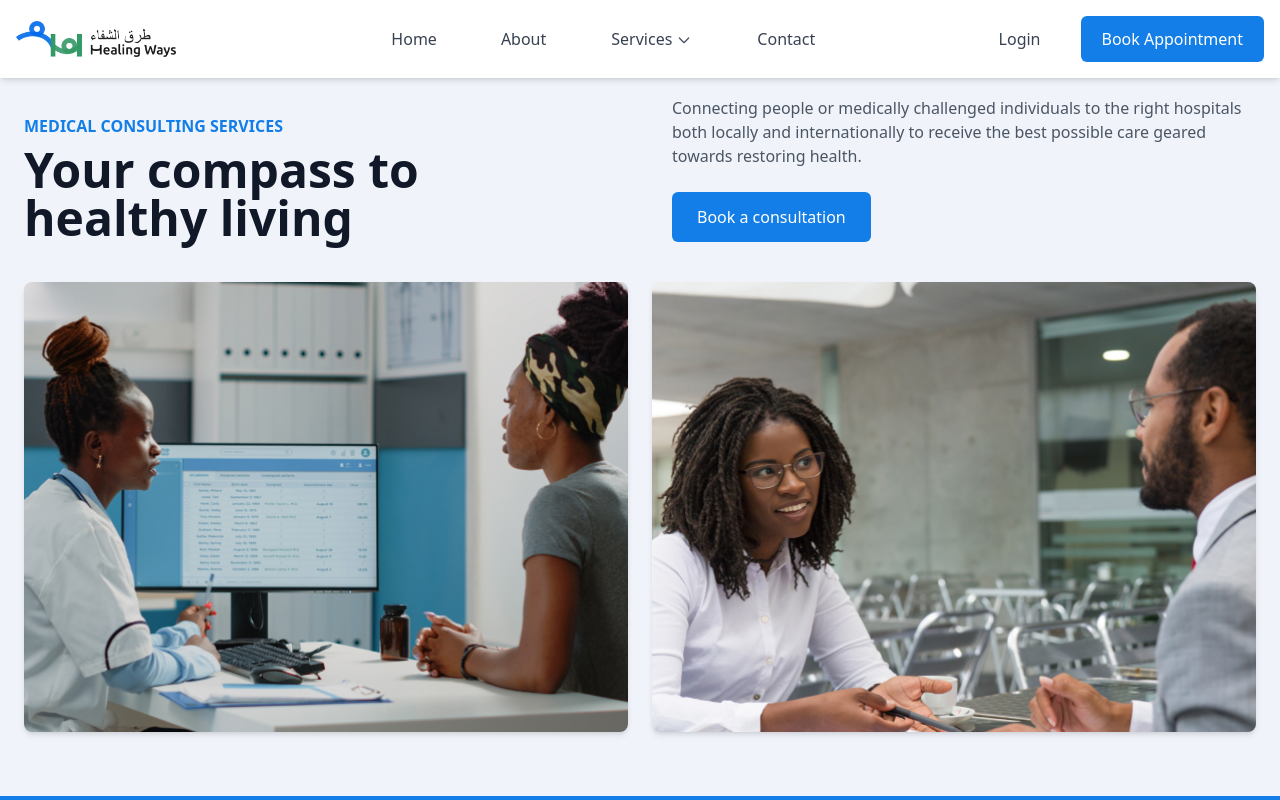
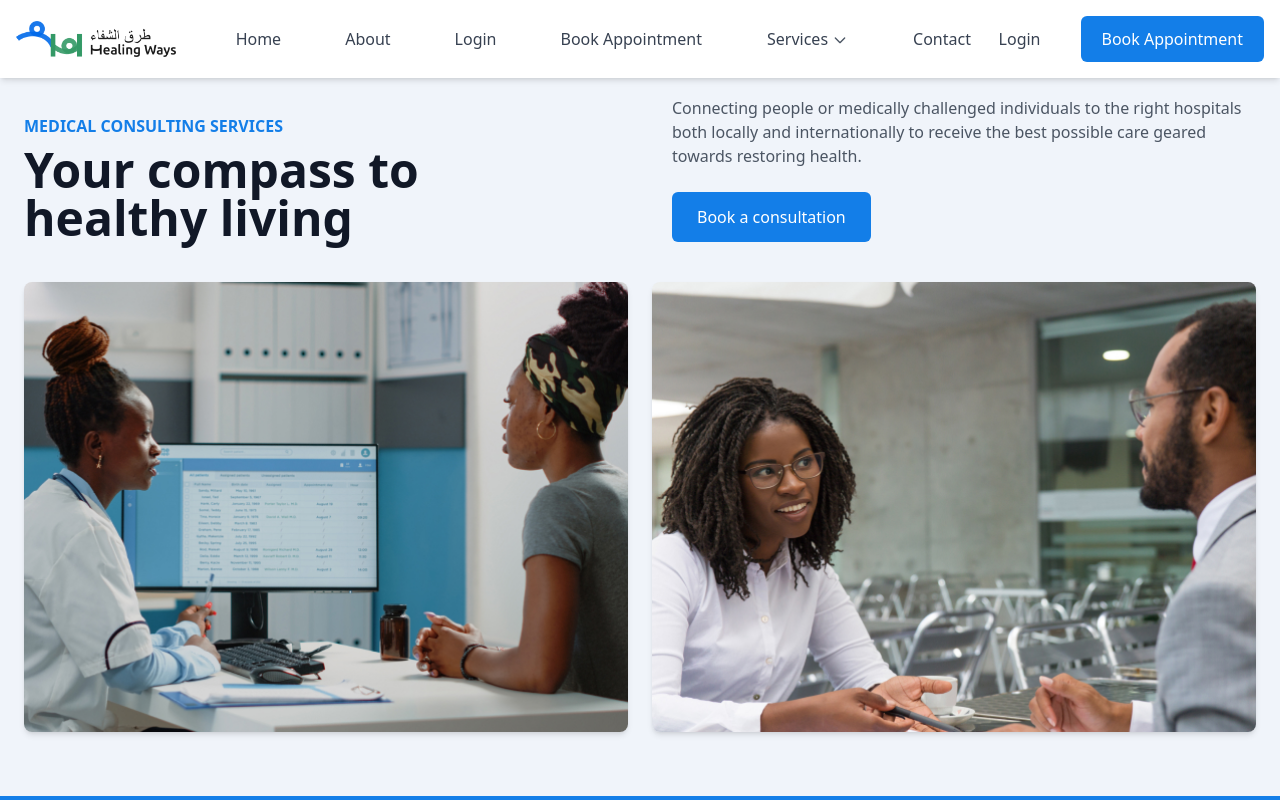
Before and after one commit to Binmuhammad001/healing-ways, a React (Vite) app: page / in a window 1280 px wide. Shown: the top 800 px of the page. Built offline with nearby package versions, Linux system fonts and the light colour scheme.

Commit message:
Update navbar.jsx

```diff
--- a/src/components/navbar.jsx
+++ b/src/components/navbar.jsx
@@ -44,6 +44,18 @@ export default function Navbar() {
           <li>
             <a href="/about" className="block py-2 px-4 text-gray-700 hover:text-blue-600">
               About
+            </a>
+          </li>
+
+          <li>
+            <a href="/login" className="block py-2 px-4 text-gray-700 hover:text-blue-600">
+              Login
+            </a>
+          </li>
+
+          <li>
+            <a href="/sinup" className="block py-2 px-4 text-gray-700 hover:text-blue-600">
+              Book Appointment
             </a>
           </li>
 
```
